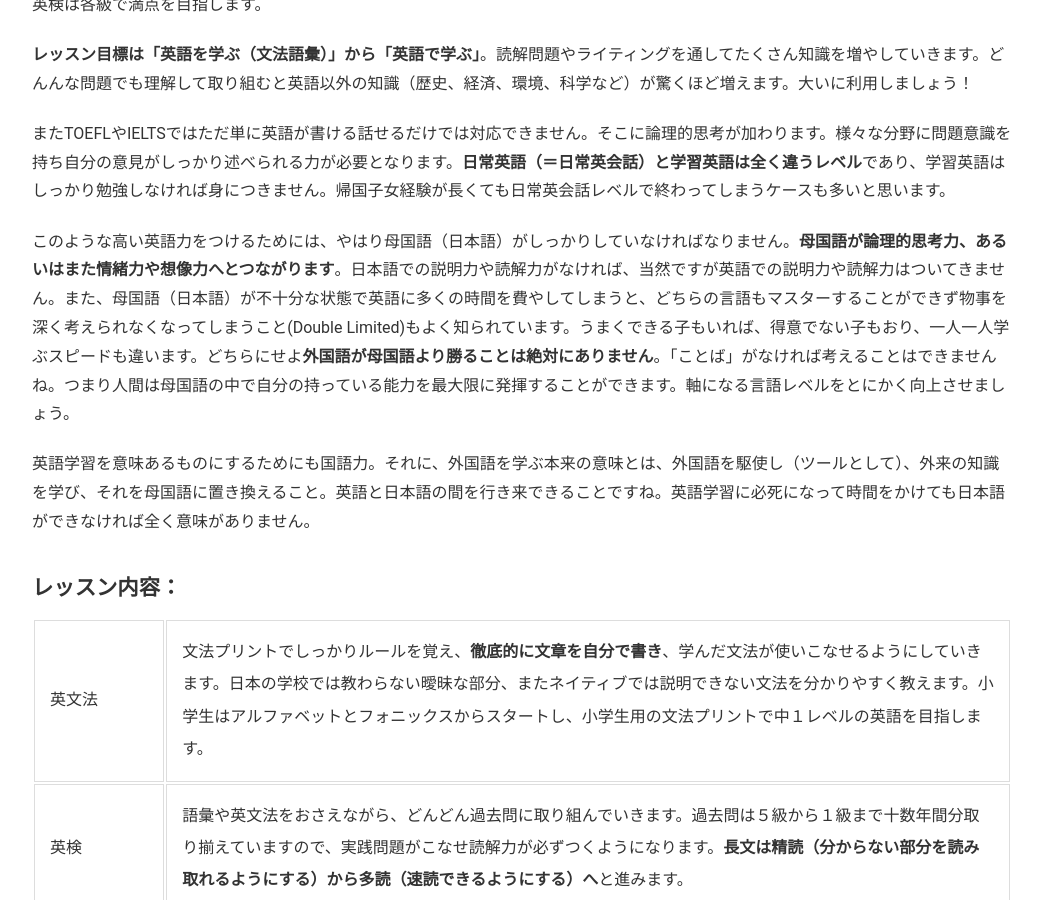
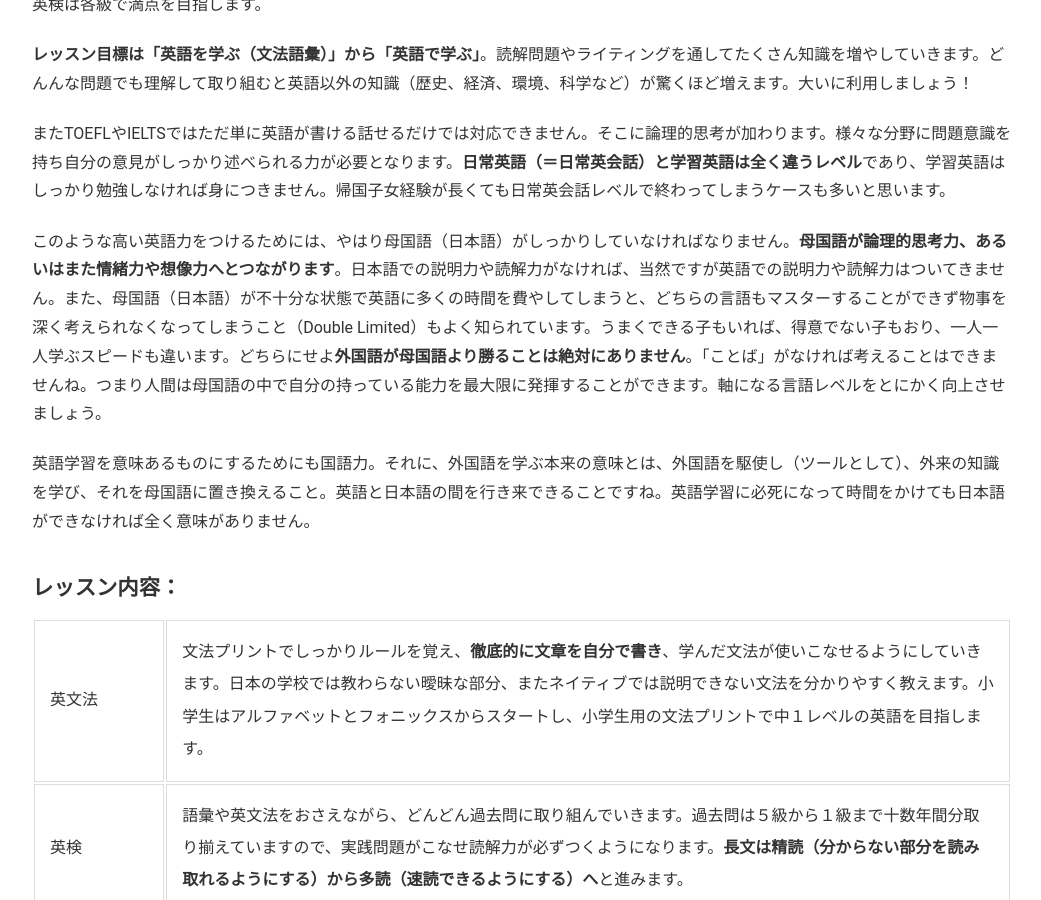
Before and after one commit to phocean/akispace, a Jekyll site: the page built from lessons.md, in a window 1280 px wide and 900 px high, scrolled down 823 px. Shown: the whole window, without its empty margins (118-1159 px from the left). Built offline with Jekyll 4.4.1, drawn with Linux system fonts in a browser that asks for light colours.

```diff
--- a/lessons.md
+++ b/lessons.md
@@ -26,7 +26,7 @@ description: オンライン英語家庭教師　小学生から大学生まで
 
 またTOEFLやIELTSではただ単に英語が書ける話せるだけでは対応できません。そこに論理的思考が加わります。様々な分野に問題意識を持ち自分の意見がしっかり述べられる力が必要となります。**日常英語（＝日常英会話）と学習英語は全く違うレベル**であり、学習英語はしっかり勉強しなければ身につきません。帰国子女経験が長くても日常英会話レベルで終わってしまうケースも多いと思います。
 
-このような高い英語力をつけるためには、やはり母国語（日本語）がしっかりしていなければなりません。**母国語が論理的思考力、あるいはまた情緒力や想像力へとつながります**。日本語での説明力や読解力がなければ、当然ですが英語での説明力や読解力はついてきません。また、母国語（日本語）が不十分な状態で英語に多くの時間を費やしてしまうと、どちらの言語もマスターすることができず物事を深く考えられなくなってしまうこと(Double Limited)もよく知られています。うまくできる子もいれば、得意でない子もおり、一人一人学ぶスピードも違います。どちらにせよ**外国語が母国語より勝ることは絶対にありません**。「ことば」がなければ考えることはできませんね。つまり人間は母国語の中で自分の持っている能力を最大限に発揮することができます。軸になる言語レベルをとにかく向上させましょう。
+このような高い英語力をつけるためには、やはり母国語（日本語）がしっかりしていなければなりません。**母国語が論理的思考力、あるいはまた情緒力や想像力へとつながります**。日本語での説明力や読解力がなければ、当然ですが英語での説明力や読解力はついてきません。また、母国語（日本語）が不十分な状態で英語に多くの時間を費やしてしまうと、どちらの言語もマスターすることができず物事を深く考えられなくなってしまうこと（Double Limited）もよく知られています。うまくできる子もいれば、得意でない子もおり、一人一人学ぶスピードも違います。どちらにせよ**外国語が母国語より勝ることは絶対にありません**。「ことば」がなければ考えることはできませんね。つまり人間は母国語の中で自分の持っている能力を最大限に発揮することができます。軸になる言語レベルをとにかく向上させましょう。
 
 英語学習を意味あるものにするためにも国語力。それに、外国語を学ぶ本来の意味とは、外国語を駆使し（ツールとして）、外来の知識を学び、それを母国語に置き換えること。英語と日本語の間を行き来できることですね。英語学習に必死になって時間をかけても日本語ができなければ全く意味がありません。
 
```
